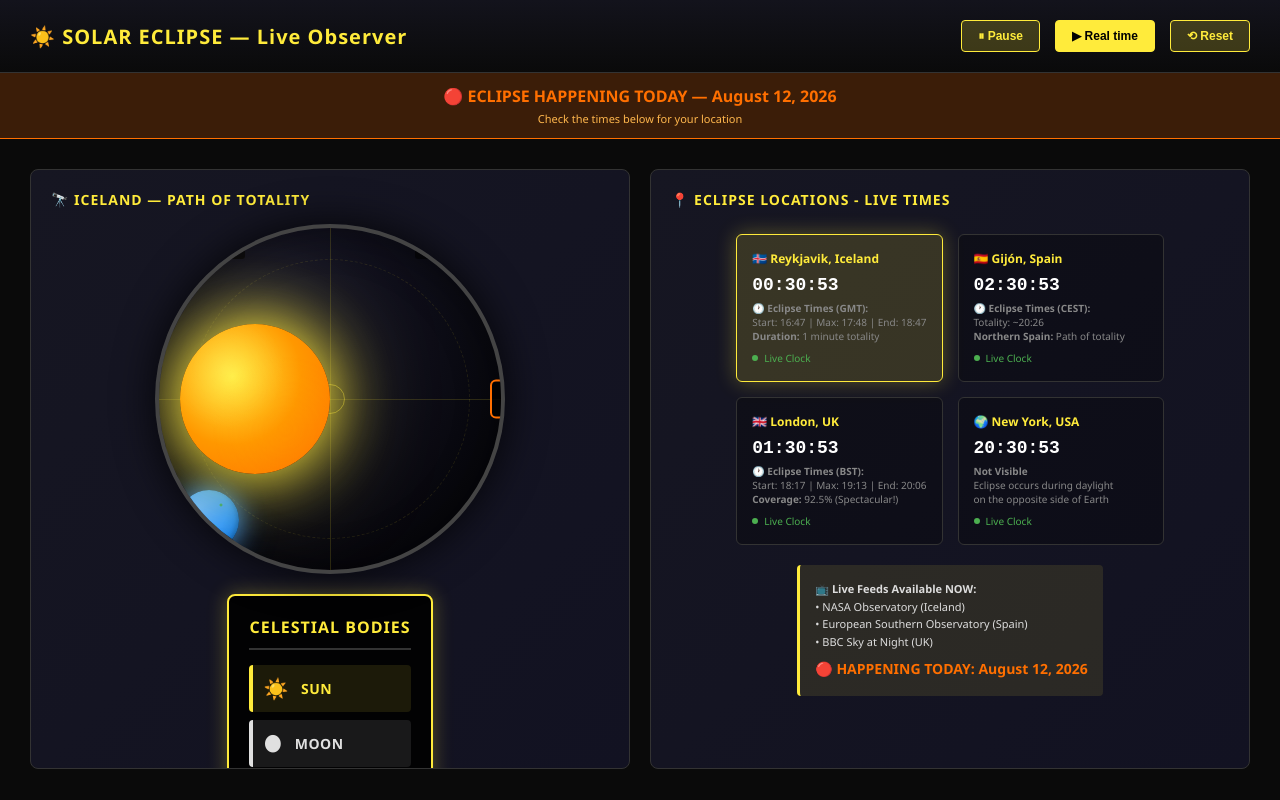
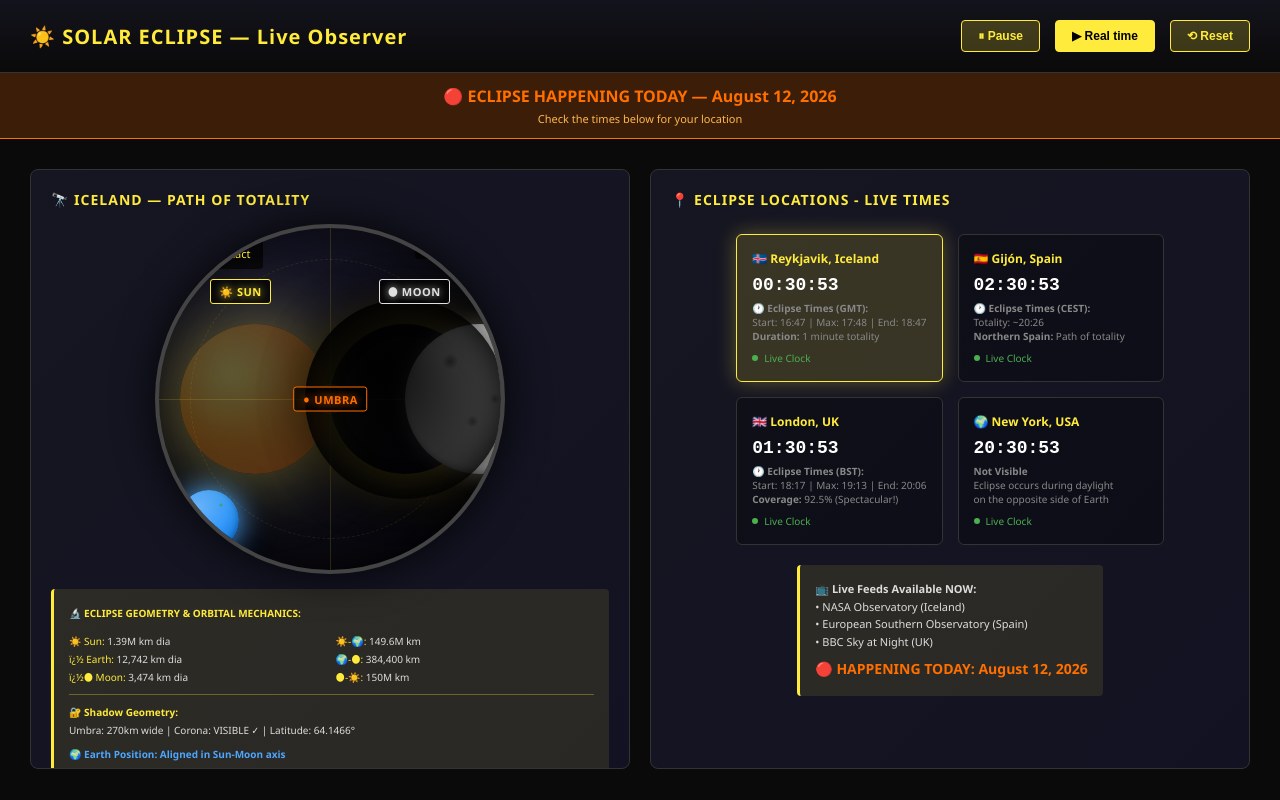
Before and after one commit to SrinathMLOps/SolarEclipse, a website: page index.html in a window 1280 px wide. Drawn offline with Linux system fonts and the light colour scheme.

Commit message:
Revert "Move labels outside telescope circle with pointer lines and increase size"
This reverts commit dd56253f7d46c629e0d263fd73a61ebb240277e2.

```diff
--- a/index.html
+++ b/index.html
@@ -399,95 +399,41 @@
 
         .celestial-label {
             position: absolute;
-            font-size: 14px;
+            font-size: 11px;
             font-weight: 700;
             z-index: 10;
-            padding: 8px 16px;
-            background: rgba(0, 0, 0, 0.85);
-            border-radius: 6px;
-            border: 2px solid;
+            padding: 4px 8px;
+            background: rgba(0, 0, 0, 0.7);
+            border-radius: 3px;
+            border: 1px solid;
             text-transform: uppercase;
-            letter-spacing: 1px;
+            letter-spacing: 0.5px;
             pointer-events: none;
-            white-space: nowrap;
         }
 
         .sun-label {
             color: #ffeb3b;
             border-color: #ffeb3b;
-            text-shadow: 0 0 10px rgba(255, 235, 59, 0.8);
-            top: 25%;
-            left: -180px;
+            text-shadow: 0 0 8px rgba(255, 235, 59, 0.8);
+            top: 15%;
+            left: 15%;
         }
 
         .moon-label {
             color: #e0e0e0;
             border-color: #e0e0e0;
-            text-shadow: 0 0 10px rgba(224, 224, 224, 0.8);
-            top: 25%;
-            right: -180px;
+            text-shadow: 0 0 8px rgba(224, 224, 224, 0.8);
+            top: 15%;
+            right: 15%;
         }
 
         .umbra-label {
             color: #ff6f00;
             border-color: #ff6f00;
-            text-shadow: 0 0 10px rgba(255, 111, 0, 0.8);
+            text-shadow: 0 0 8px rgba(255, 111, 0, 0.8);
             top: 50%;
-            right: -230px;
-            transform: translateY(-50%);
-        }
-
-        .earth-label-main {
-            position: absolute;
-            bottom: 10%;
-            left: -180px;
-            font-size: 14px;
-            font-weight: 700;
-            color: #66b3ff;
-            padding: 8px 16px;
-            background: rgba(0, 0, 0, 0.85);
-            border-radius: 6px;
-            border: 2px solid #66b3ff;
-            text-shadow: 0 0 10px rgba(102, 179, 255, 0.8);
-            z-index: 10;
-            text-transform: uppercase;
-            letter-spacing: 1px;
-        }
-
-        .label-pointer {
-            position: absolute;
-            height: 2px;
-            background: currentColor;
-            z-index: 9;
-            opacity: 0.6;
-        }
-
-        .sun-pointer {
-            color: #ffeb3b;
-            width: 70px;
-            top: calc(25% + 20px);
-            left: -110px;
-        }
-
-        .moon-pointer {
-            color: #e0e0e0;
-            width: 70px;
-            top: calc(25% + 20px);
-            right: -110px;
-        }
-
-        .umbra-pointer {
-            color: #ff6f00;
-            width: 80px;
-            top: 50%;
-            right: -150px;
-        }
-
-        .earth-pointer {
-            color: #66b3ff;
-            width: 60px;
-            bottom: calc(10% + 20px);
-            left: -120px;
+            left: 50%;
+            transform: translate(-50%, -50%);
         }
 
         .corona-label {
@@ -496,67 +442,6 @@
             text-shadow: 0 0 8px rgba(255, 235, 59, 0.8);
             top: 35%;
             left: 35%;
-        }
-
-        .celestial-legend {
-            margin-top: 20px;
-            background: rgba(0, 0, 0, 0.9);
-            border: 2px solid #ffeb3b;
-            border-radius: 8px;
-            padding: 20px;
-            box-shadow: 0 0 20px rgba(255, 235, 59, 0.3);
-        }
-
-        .legend-title {
-            font-size: 16px;
-            font-weight: 700;
-            color: #ffeb3b;
-            margin-bottom: 15px;
-            text-transform: uppercase;
-            letter-spacing: 1px;
-            border-bottom: 2px solid #333;
-            padding-bottom: 10px;
-        }
-
-        .legend-item {
-            display: flex;
-            align-items: center;
-            gap: 12px;
-            padding: 10px;
-            margin-bottom: 8px;
-            border-radius: 4px;
-            font-size: 14px;
-            font-weight: 600;
-            text-transform: uppercase;
-            letter-spacing: 0.5px;
-        }
-
-        .legend-item-sun {
-            color: #ffeb3b;
-            background: rgba(255, 235, 59, 0.1);
-            border-left: 4px solid #ffeb3b;
-        }
-
-        .legend-item-moon {
-            color: #e0e0e0;
-            background: rgba(224, 224, 224, 0.1);
-            border-left: 4px solid #e0e0e0;
-        }
-
-        .legend-item-umbra {
-            color: #ff6f00;
-            background: rgba(255, 111, 0, 0.1);
-            border-left: 4px solid #ff6f00;
-        }
-
-        .legend-item-earth {
-            color: #66b3ff;
-            background: rgba(102, 179, 255, 0.1);
-            border-left: 4px solid #66b3ff;
-        }
-
-        .legend-icon {
-            font-size: 20px;
         }
 
         /* Orbital path indicators */
@@ -837,21 +722,15 @@
         <div class="view-card">
             <div class="view-title">🔭 Iceland — Path of Totality</div>
             <div class="view-content">
-                <div style="display: flex; flex-direction: column; align-items: center; width: 100%;">
-                    <div class="telescope-circle">
+                <div class="telescope-circle">
                     <!-- Distance labels -->
                     <div class="sun-distance-label">☀️ 149.6M km</div>
                     <div class="moon-distance-label">🌑 384,400 km</div>
 
-                    <!-- Celestial Body Labels - Outside Circle -->
-                    <div class="label-pointer sun-pointer"></div>
+                    <!-- Celestial Body Labels -->
                     <div class="celestial-label sun-label">☀️ SUN</div>
-
-                    <div class="label-pointer moon-pointer"></div>
                     <div class="celestial-label moon-label">🌑 MOON</div>
-
-                    <div class="label-pointer umbra-pointer"></div>
-                    <div class="celestial-label umbra-label">⚫ UMBRA (Dark Shadow)</div>
+                    <div class="celestial-label umbra-label">⚫ UMBRA</div>
 
                     <!-- Orbital paths (for context) -->
                     <div style="position: absolute; width: 280px; height: 280px; border: 1px dashed rgba(255, 235, 59, 0.1); border-radius: 50%; left: 50%; top: 50%; transform: translate(-50%, -50%); z-index: 0;"></div>
@@ -859,10 +738,8 @@
                     <!-- Earth in corner -->
                     <div class="earth">
                         <div class="earth-continents"></div>
-                        <div class="earth-label">Observer</div>
+                        <div class="earth-label">🌍 Earth</div>
                     </div>
-                    <div class="label-pointer earth-pointer"></div>
-                    <div class="earth-label-main">🌍 EARTH</div>
 
                     <div class="reticle">
                         <div class="reticle-h"></div>
@@ -883,29 +760,8 @@
                         <div class="moon-craters"></div>
                     </div>
 
+                    <div class="info-overlay" id="phaseLabel">First Contact</div>
                 </div>
-
-                <!-- Legend Box -->
-                <div class="celestial-legend">
-                    <div class="legend-title">Celestial Bodies</div>
-                    <div class="legend-item legend-item-sun">
-                        <span class="legend-icon">☀️</span>
-                        <span>SUN</span>
-                    </div>
-                    <div class="legend-item legend-item-moon">
-                        <span class="legend-icon">🌑</span>
-                        <span>MOON</span>
-                    </div>
-                    <div class="legend-item legend-item-umbra">
-                        <span class="legend-icon">⚫</span>
-                        <span>UMBRA</span>
-                    </div>
-                    <div class="legend-item legend-item-earth">
-                        <span class="legend-icon">🌍</span>
-                        <span>EARTH</span>
-                    </div>
-                </div>
-            </div>
             </div>
 
             <!-- Scientific Info Panel -->
```
